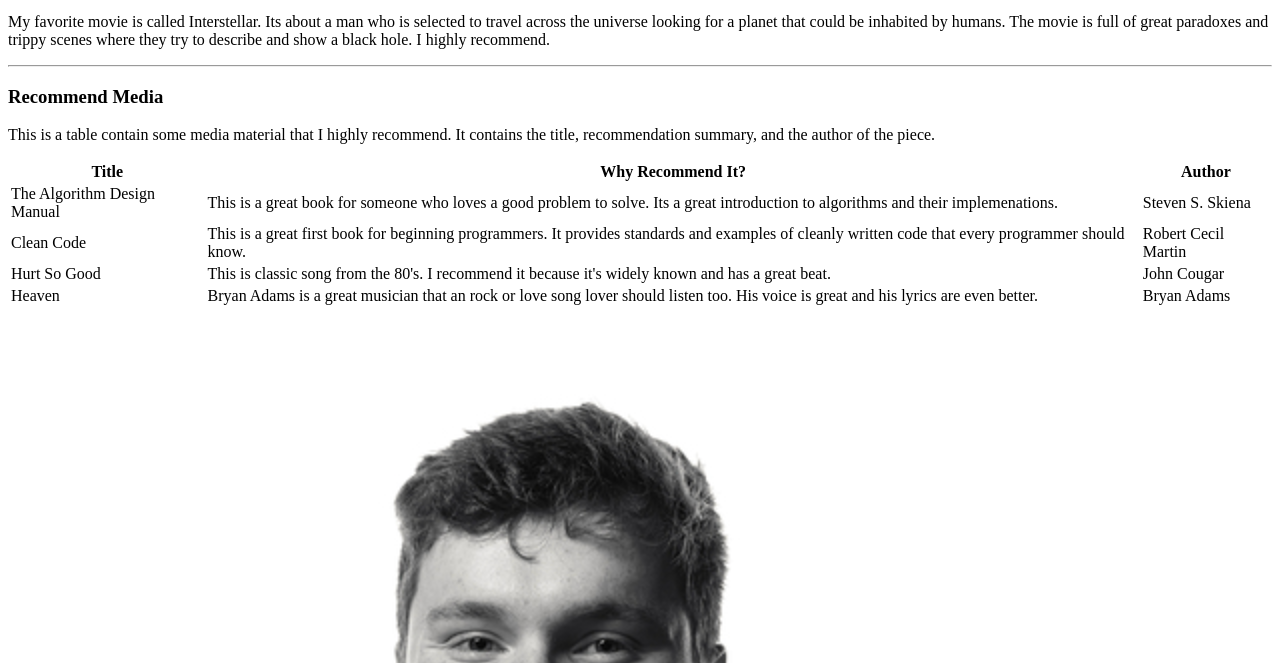
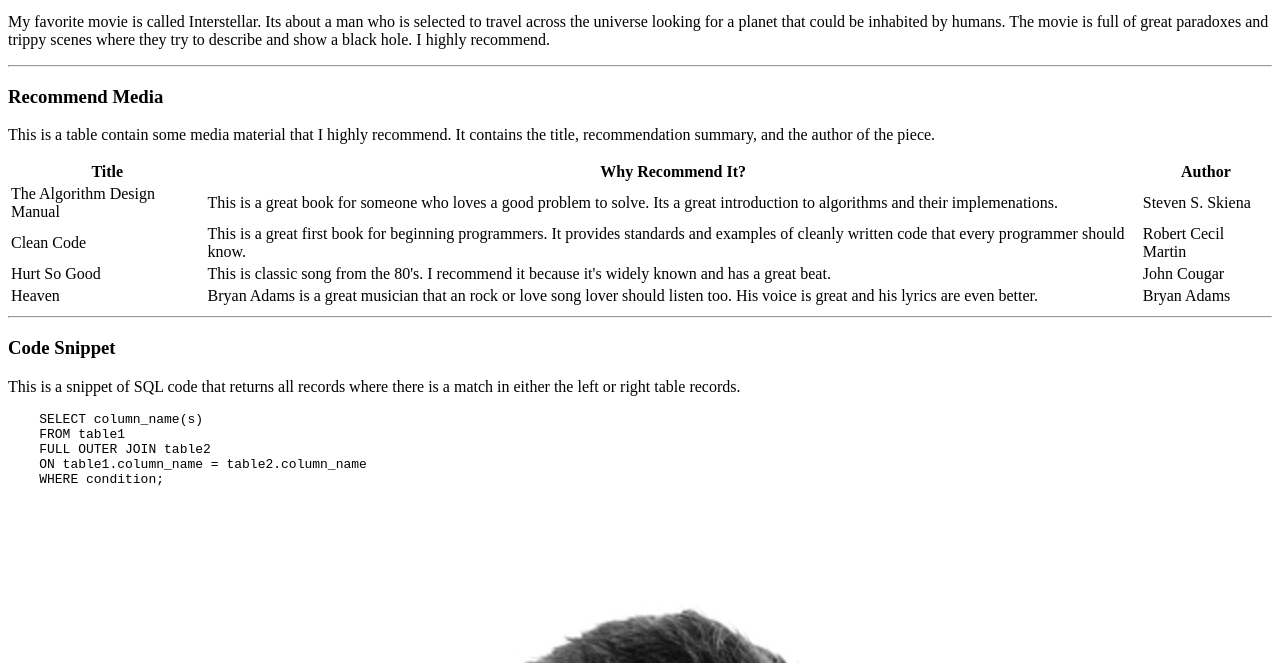
Before and after one commit to 44-563-Web-Apps-S24/44563-webapps-s24-assignment3-Pchristy03, a plain HTML site: page mymedia.html in a window 1280 px wide. Shown: the part 137-800 px from the top of the page. Drawn offline with Linux system fonts and the light colour scheme.

Commit message:
add code snippet

```diff
--- a/mymedia.html
+++ b/mymedia.html
@@ -64,6 +64,20 @@
                 <td>Bryan Adams</td>
             </tr>
         </table>
+        <hr/>
+        <h3>Code Snippet</h3>
+        <p>
+            This is a snippet of SQL code that returns all records where there is a
+            match in either the left or right table records.
+        </p>
+        <pre>
+    SELECT column_name(s)
+    FROM table1
+    FULL OUTER JOIN table2
+    ON table1.column_name = table2.column_name
+    WHERE condition;
+        </pre>
+        <a href="https://code.pieces.app/collections/sql">Snippet Source</a>
         <img src="./headshot.png"/>
         <a href="./headshot.png">Personal Headshot</a>
     </body>
```
